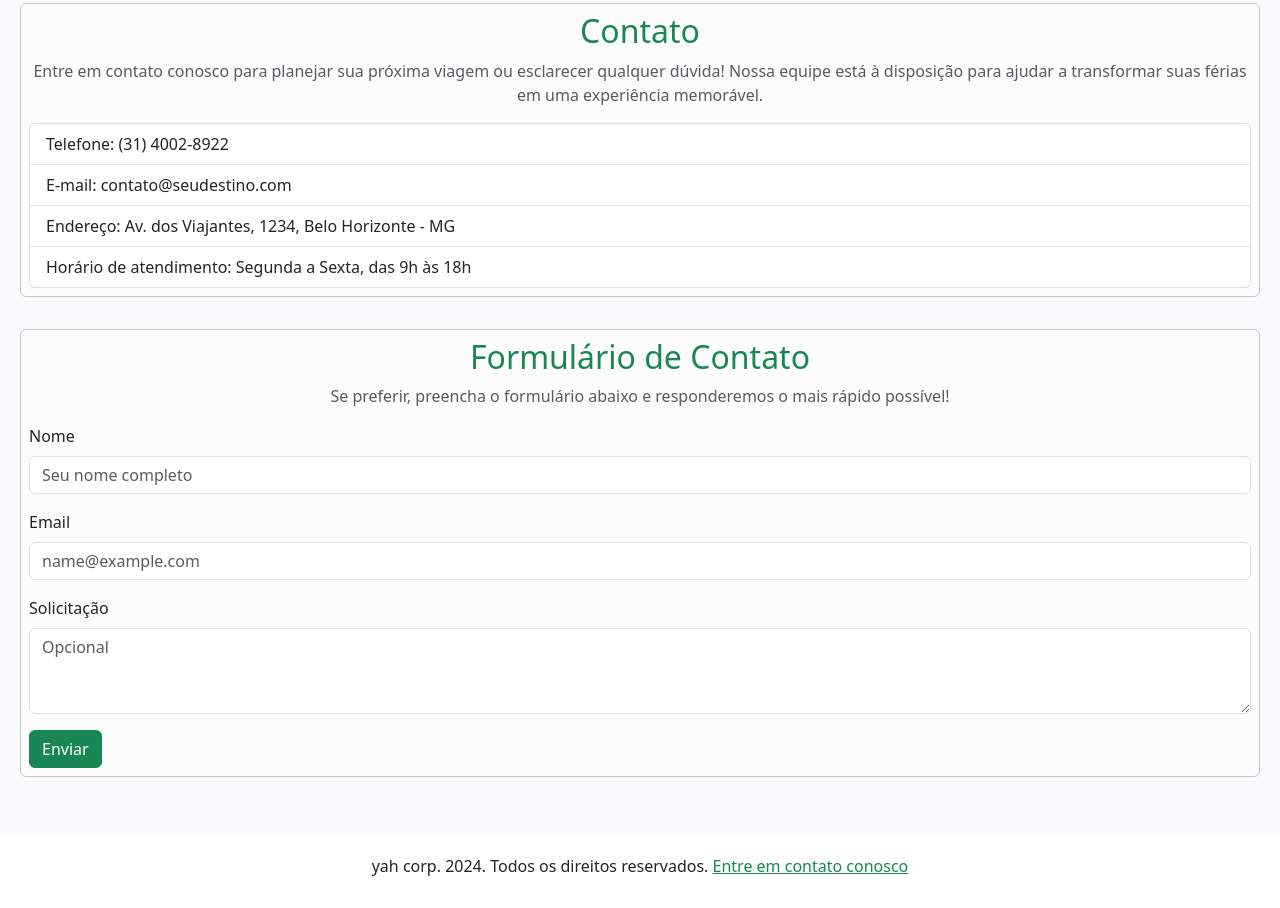
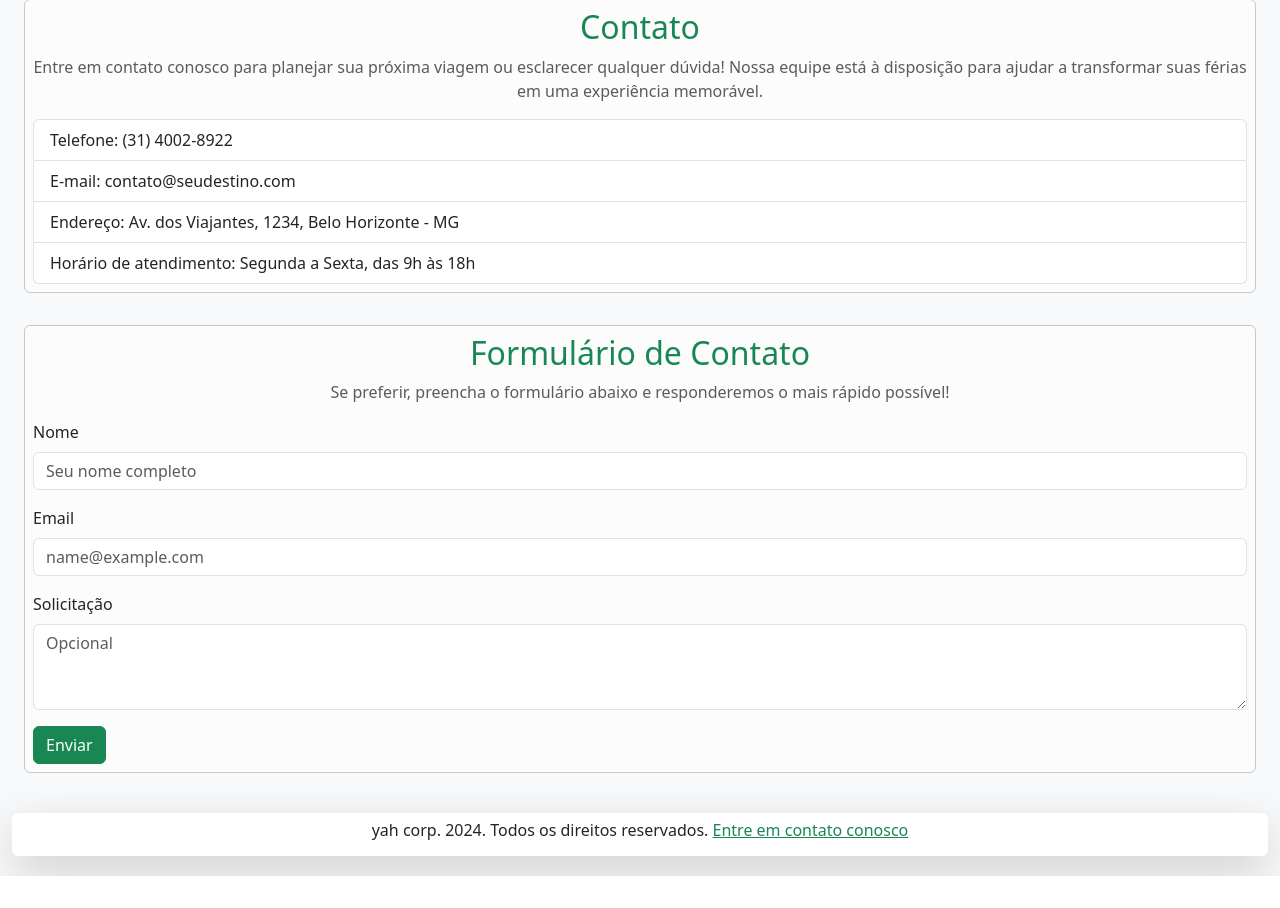
Before and after one commit to rafael-fs/seudestino.com, a plain HTML site: page index.html in a window 1280 px wide. Shown: the part 2560-3468 px from the top of the page. After the commit the page ends 3436 px from the top, so only its background shows below. Drawn offline with nearby package versions, Linux system fonts and the light colour scheme.

Commit message:
correção de código

```diff
--- a/index.html
+++ b/index.html
@@ -9,8 +9,8 @@
     <title>seudestino.com</title>
 </head>
 <body>
-    <header class="container-fluid bg-light p-1">
-        <nav class="navbar sticky-top p-2 mb-1">
+    <header class="container-fluid bg-light p-2">
+        <nav class="navbar sticky-top">
             <div class="navbar-expand-lg container-fluid shadow-lg p-2 mb-1 rounded">
                 <a class="navbar-brand text-success fw-bold" href="#">
                     <img src="https://i.giphy.com/media/v1.Y2lkPTc5MGI3NjExMmVnZWYzMGQ1dTAyZzQyY2o5M2dmOTkxdjA2YmZnbnB4OXptOWJ4cyZlcD12MV9pbnRlcm5hbF9naWZfYnlfaWQmY3Q9Zw/zo3YcedEBKC9QhLRzD/giphy.gif" alt="Logo" width="30" height="30" class="d-inline-block align-text-top">
@@ -227,10 +227,12 @@
       </div>
     </header>
 
-    <footer class="container-fluid bg-light text-center p-3"></footer>
-        <br>
-        <h6 class="text-center">yah corp. 2024. Todos os direitos reservados. <a href="#contato" class="link-success">Entre em contato conosco</a></h6>
-        <br>
+    <footer class="container-fluid bg-light p-1">
+      <nav class="navbar sticky-footer p-2 mb-1">
+        <div class="navbar-expand-lg container-fluid shadow-lg p-2 mb-1 rounded justify-content-center">
+          <h6 class="text-center">yah corp. 2024. Todos os direitos reservados. <a href="#contato" class="link-success">Entre em contato conosco</a></h6>
+        </div>
+      </nav>
     </footer>
 
 <script src="https://cdn.jsdelivr.net/npm/@popperjs/core@2.11.6/dist/umd/popper.min.js"></script>
```
